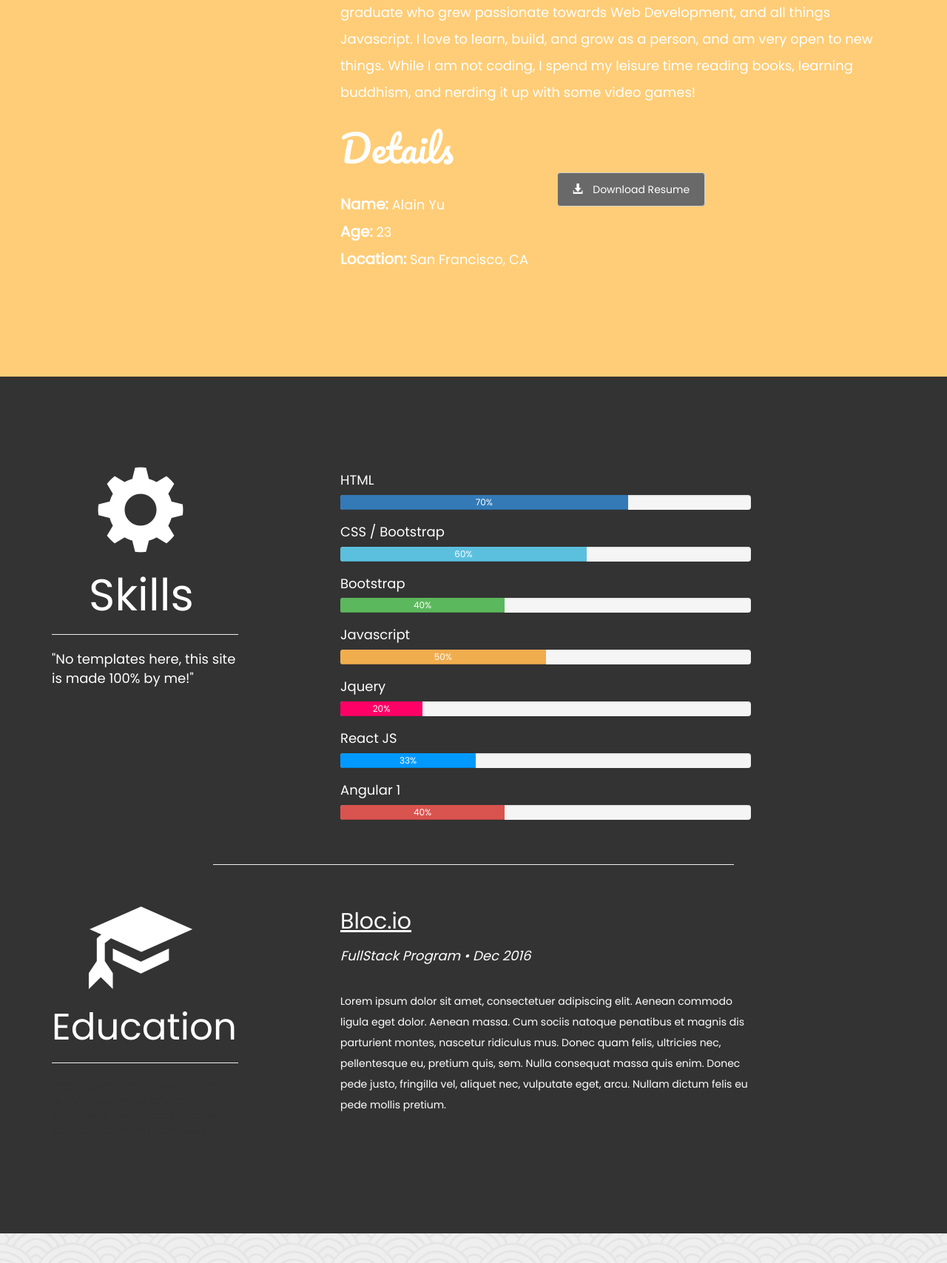
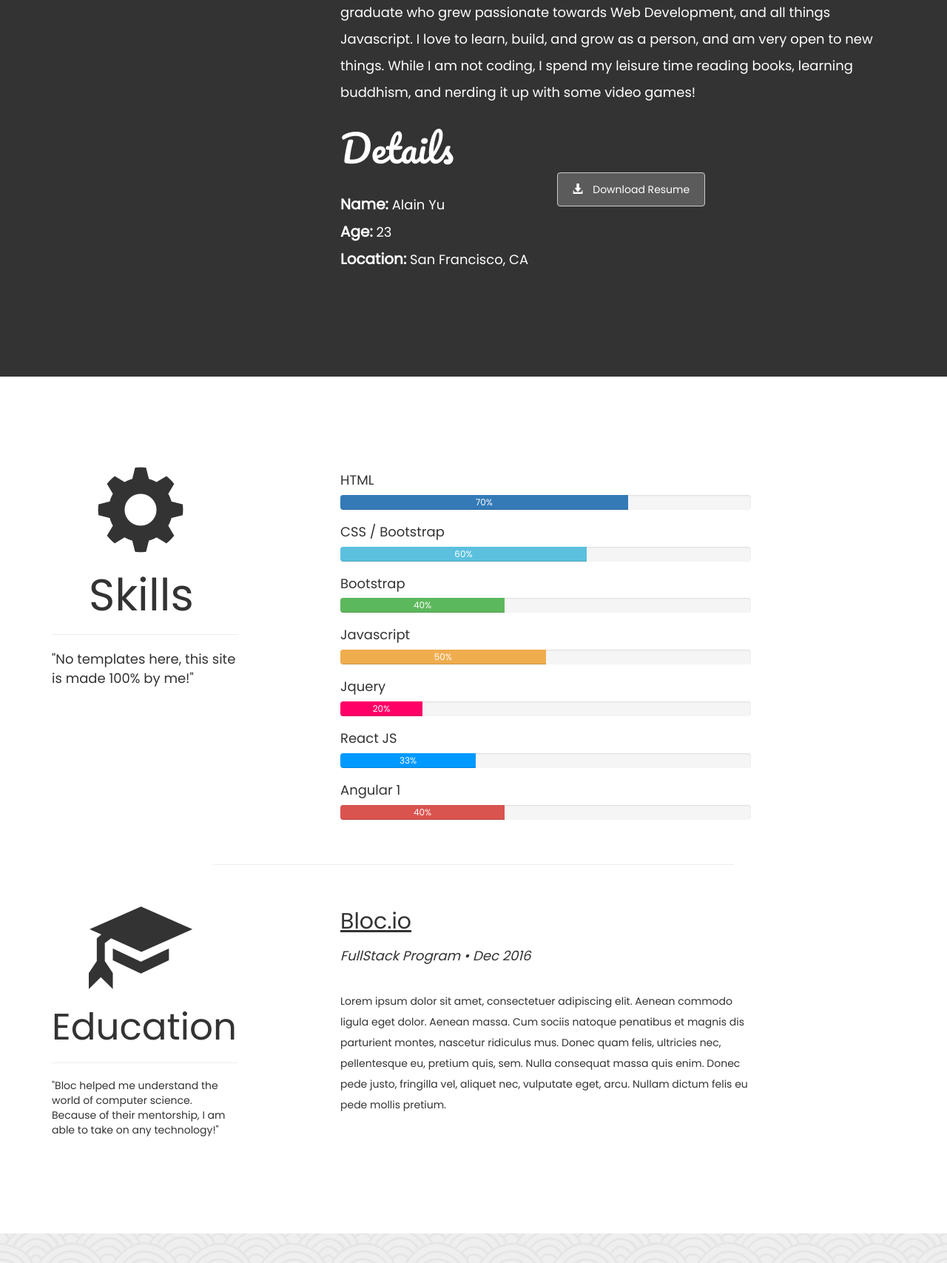
Before and after one commit to AlainYu1/personalwebsite, a PHP site: page / in a window 1280 px wide. Shown: the part 1720-3427 px from the top of the page at 74% size. Run offline with PHP 8.4, Linux system fonts and the light colour scheme; some libraries are stand-ins or nearby versions.

Commit message:
CSS color changes

```diff
--- a/css/style.css
+++ b/css/style.css
@@ -18,13 +18,13 @@
 }
 
 .navbar-default {
-  background-color: #fff;
-  border-color: #fff;
+  background-color: #333;
+  border-color: #333;
   font-family: 'Poppins', sans-serif;
 }
 
 .jumbotron {
-  background: url(../img/sfbg.jpg) center fixed;
+  background: url(../img/site_showcase_bg.jpg) center fixed;
   background-size: cover;
   color: #fff;
   height: 1300px;
@@ -49,7 +49,7 @@
   font-family: 'Poppins', sans-serif;
   font-size: 50px;
   text-align: center;
-  color: #FFCD77;
+  color: #FFCD50;
 }
 
 .jumbotron p {
@@ -96,7 +96,7 @@
 }
 
 section#about-info {
-  background: #FFCD77;
+  background: #333;
   color: #fff;
   padding: 130px 0 130px 0;
   font-family: 'Poppins', sans-serif;
@@ -120,7 +120,7 @@
 a#resume-button {
   margin-top: 80px;
   padding: 12px 20px;
-  background : #696969;
+  background : #5b5b5b;
   color: #fff;
 }
 
@@ -129,25 +129,25 @@
 }
 
 section#contact {
-  background: #696969;
+  background: #5b5b5b;
   color: #333;
 }
 
 /* =====Skills Section===== */
 section#skills{
-  background: #333;
+  background: #fff;
   padding: 120px 0 120px 0;
   font-family: 'Poppins', sans-serif;
 }
 
 #skills-left > i {
-  color: #fff;
+  color: #333;
   font-size: 120px;
   margin-left: 60px;
 }
 
 #skills-left > h1 {
-  color: #fff;
+  color: #333;
   font-size: 60px;
   margin-left: 50px;
   margin-top: 5%;
@@ -155,16 +155,16 @@
 
 #skills-left hr {
   margin-right: 30%;
-  color: #fff;
+  color: #333;
 }
 
 #skills-left p {
   width: 70%;
-  color: #fff;
+  color: #333;
 }
 
 #skills-name {
-  color: #fff;
+  color: #333;
 }
 
 div#html {
@@ -200,20 +200,20 @@
 }
 
 #edu-left > i {
-  color: #fff;
+  color: #333;
   font-size: 130px;
   margin-left: 50px;
 }
 
 #edu-left > h1 {
-  color: #fff;
+  color: #333;
   font-size: 50px;
   margin-left: 0px;
   margin-top: 5%;
 }
 
 #edu-left > hr {
-  color: #fff;
+  color: #333;
   margin-right: 30%;
 }
 
@@ -223,12 +223,12 @@
 
 #edu-right {
   line-height: 200%;
-  color: #fff;
+  color: #333;
 }
 
 #edu-right > h2 {
   text-decoration: underline;
-  color: #fff;
+  color: #333;
 }
 
 #edu-right > h4 {
@@ -284,7 +284,7 @@
 
 section#contact {
   padding: 120px 0 120px 0;
-  background: #4cccff;
+  background: #515151;
   font-family: 'Poppins', sans-serif;
 }
 
```
